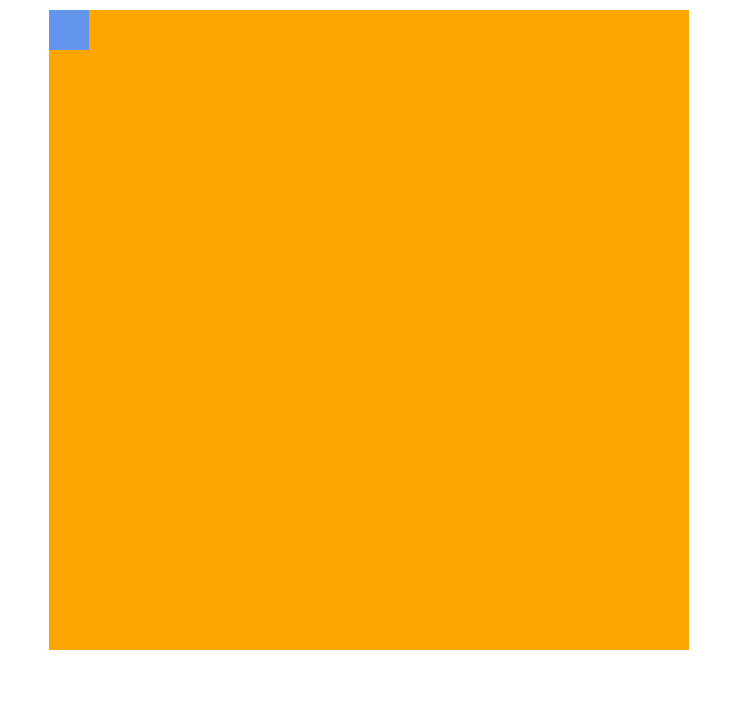
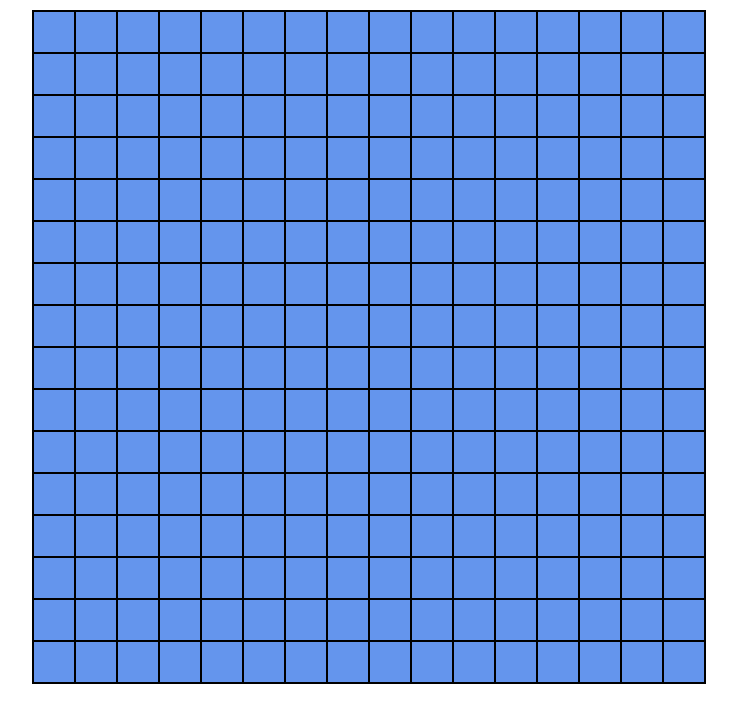
Before and after one commit to Shortarm/jquery, a plain HTML site: page index.html in a window 1280 px wide. Shown: the whole page, without its empty margins (271-1008 px from the left). Drawn offline with nearby package versions, Linux system fonts and the light colour scheme.

Commit message:
I can't believe I just managed that! 16x16 grid

```diff
--- a/script.js
+++ b/script.js
@@ -1,4 +1,7 @@
 $(document).ready(function() {
-	var cell = '<div class = "cell"> </div>';
-  $("#wrapper").append(cell);
+	var i = 0
+  var cell = '<div class = "cell"> </div>';
+  for (var i = 0; i < 256; i++){
+	$("#wrapper").append(cell);
+}
 });
--- a/style.css
+++ b/style.css
@@ -1,15 +1,17 @@
 #wrapper {
-  height: 640px;
-  width: 640px;
-  margin:10px auto;
+  height: 672px;
+  width: 672px;
+  margin: 10px auto;
   background-color: orange;
+  border: 1px black solid;
 }
+
 .cell {
   height: 40px;
   width: 40px;
   background-color: cornflowerblue;
   margin: 0;
-  border: 1px;
+  border: 1px black solid;
   float: left;
   display: grid;
 }
```
